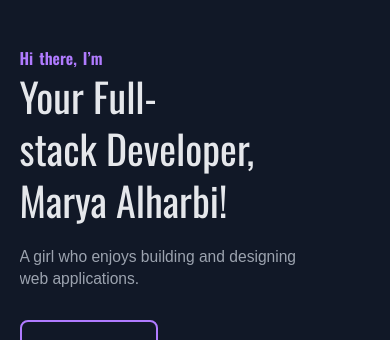
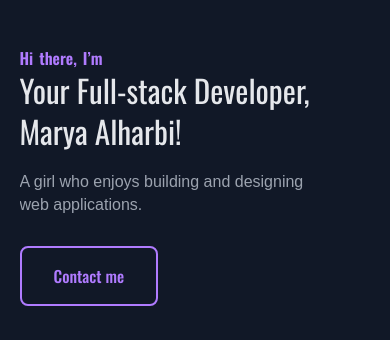
Before and after one commit to xmarya/portfolio.v2, a React (Vite) app: page / in a window 390 px wide. Shown: the part 134-474 px from the top of the page. Built offline with nearby package versions, Linux system fonts and the light colour scheme; no server answers; a web font is replaced by a local one.

Commit message:
added some mequis

```diff
--- a/src/UI/Button.jsx
+++ b/src/UI/Button.jsx
@@ -3,12 +3,14 @@ import styled from "styled-components";
 export const Button = styled.button`
   background-color: var(--colour-grey-900);
   color: var(--neon-purple);
-  font-size: var(--lg-text);
+  font-size: var(--button-text);
   font-weight: 500;
   border-radius: var(--md-radius);
   border: 0.2rem solid var(--neon-purple);
 
-  padding: 1.6rem 3.2rem;
+  /* padding: 1.6rem 3.2rem; */
+  padding-block: clamp(0.8rem, 1.6rem, 1.8rem);
+  padding-inline: clamp(1.2rem, 3.2rem, 3.6rem);
 
   &:disabled {
     background-color: var(--colour-grey-200);
--- a/src/UI/Footer.jsx
+++ b/src/UI/Footer.jsx
@@ -13,8 +13,8 @@ const SocialIcons = styled.ul`
   gap: 1.5rem;
 
   svg {
-    width: 3rem;
-    height: 3rem;
+    width: clamp(1.5rem, 3rem, 3.5rem);
+    height: clamp(1.5rem, 3rem, 3.5rem);
 
     &:hover {
       fill: var(--neon-purple);
@@ -26,7 +26,6 @@ const SocialIcons = styled.ul`
 export default function Footer() {
   return (
     <footer className="bg-gray-800 flex flex-col items-center">
-        <p className="text-xl italic">want to know more about me ?</p>
       <SocialIcons>
         <Link to="https://www.instagram.com/marya.webfullstack" target="_blank">
           <FaInstagram />
--- a/src/index.css
+++ b/src/index.css
@@ -53,10 +53,12 @@
   --en-main-font: "Oswald", sans-serif;
   --en-secondary-font: "Average Sans", sans-serif;
 
-  --hero-heading: clamp(4rem, 8vw, 8rem);
+  --hero-heading: clamp(3rem, 8vw, 8rem);
   --section-heading: clamp(2.6rem, 5vw, 3.2rem);
   --secondary-heading: clamp(2.4rem, 5vw, 2.8rem);
-  --p-text: clamp(1rem, 4vw, 2rem);
+  /* --p-text: clamp(1rem, 4vw, 2rem); */
+  --p-text: clamp(1.6rem, 2.5cqi, 2rem);
+  --button-text: clamp(1.4rem, 1.6rem, 1.8rem);
 
   --xxl-text: 2.2rem;
   --xl-text: 1.8rem;
@@ -72,10 +74,6 @@
   box-sizing: border-box;
   padding: 0;
   margin: 0;
-  /* Creating animations for dark mode */
-  /* transition: background-color 0.3s, border 0.3s; */
-
-  overflow: visible;
 }
 
 /*
--- a/src/sections/Hero.jsx
+++ b/src/sections/Hero.jsx
@@ -14,7 +14,7 @@ const StyledHero = styled.section`
   margin-top: calc(var(--section-mt) - 15rem);
 
   p {
-    font-size: var(--p-text);
+    font-size: clamp(1.6rem, 2.5cqi, 2rem);
     color: var(--colour-grey-400);
     margin-top: 2rem;
   }
```
